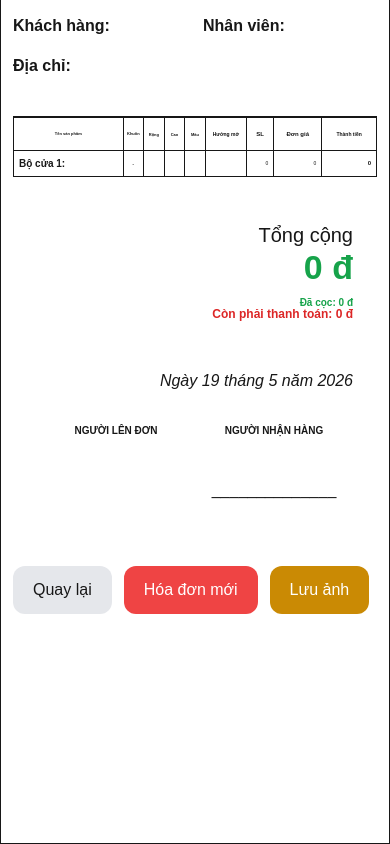
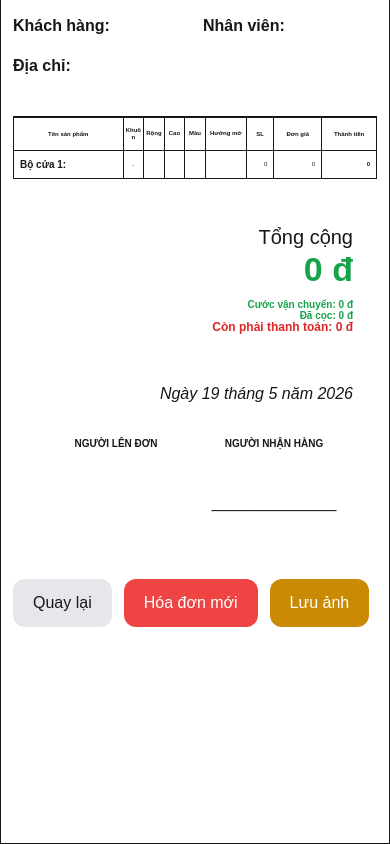
Before and after one commit to kimtaehyung26121998-del/cuathep-app, a Next.js app: page / in a window 390 px wide. Both pictures are taken after a click on the button "Xem hóa đơn". Shown: the part 279-1123 px from the top of the page. Built offline with nearby package versions, Linux system fonts and the light colour scheme.

Commit message:
update mobile table font4

```diff
--- a/app/page.js
+++ b/app/page.js
@@ -67,6 +67,10 @@ export default function Home() {
     useState("");
     const [tienCoc, setTienCoc] =
   useState("");
+  const [
+  cuocVanChuyen,
+  setCuocVanChuyen,
+] = useState("");
 
   const hoaDonRef = useRef(null);
   const [isMobile, setIsMobile] =
@@ -400,8 +404,16 @@ useEffect(() => {
   const soTienDaCoc =
   Number(tienCoc || 0);
 
+const tienVanChuyen =
+  Number(cuocVanChuyen || 0);
+
+const tongSauVanChuyen =
+  tongCong +
+  tienVanChuyen;
+
 const conPhaiThanhToan =
-  tongCong - soTienDaCoc;
+  tongSauVanChuyen -
+  soTienDaCoc;
 
   const taiPDF = async () => {
 
@@ -662,7 +674,7 @@ style={{
   style={{
     padding: "12px 6px",
     fontSize: isMobile
- ? "4px"
+ ? "6px"
   : "8px",
   overflowWrap: "break-word",
     fontWeight: "700",
@@ -681,7 +693,7 @@ style={{
       : "12px 6px",
 
     fontSize: isMobile
-      ? "4px"
+      ? "6px"
       : "8px",
 
     fontWeight: "700",
@@ -701,10 +713,10 @@ style={{
   style={{
     padding: isMobile
       ? "3px 2px"
-      : "12px 5px",
-
-    fontSize: isMobile
-  ? "4px"
+      : "12px 6px",
+
+    fontSize: isMobile
+  ? "6px"
   : "8px",
   overflowWrap: "break-word",
 
@@ -729,10 +741,10 @@ style={{
   style={{
     padding: isMobile
       ? "3px 2px"
-      : "12px 5px",
-
-    fontSize: isMobile
-  ? "4px"
+      : "12px 6px",
+
+    fontSize: isMobile
+  ? "6px"
   : "8px",
   overflowWrap: "break-word",
 
@@ -757,10 +769,10 @@ style={{
   style={{
     padding: isMobile
       ? "3px 2px"
-      : "12px 5px",
+      : "12px 6px",
 
    fontSize: isMobile
-  ? "4px"
+  ? "6px"
   : "8px",
   overflowWrap: "break-word",
 
@@ -785,10 +797,10 @@ style={{
   style={{
     padding: isMobile
       ? "3px 2px"
-      : "12px 5px",
-
-    fontSize: isMobile
-      ? "5px"
+      : "12px 6px",
+
+    fontSize: isMobile
+      ? "6px"
       : "8px",
 overflowWrap: "break-word",
     fontWeight: "700",
@@ -847,7 +859,7 @@ overflowWrap: "break-word",
   style={{
     padding: "12px 6px",
     fontSize: isMobile
- ? "5px"
+ ? "6px"
   : "8px",
   overflowWrap: "break-word",
     fontWeight: "700",
@@ -1040,7 +1052,7 @@ const tienPhaoDinh =
   className="border"
   style={{ overflowWrap: "break-word",
     overflowWrap: "break-word",
-    padding: "5px",
+    padding: "6px",
     fontWeight: "700",
     fontSize: "10px",
     lineHeight: "1.5",
@@ -1082,7 +1094,7 @@ const tienPhaoDinh =
     overflowWrap: "break-word",
     padding: "6px",
     fontSize: isMobile
- ? "4px"
+ ? "6px"
   : "8px",
     verticalAlign: "middle",
   }}
@@ -1096,7 +1108,7 @@ const tienPhaoDinh =
     overflowWrap: "break-word",
     padding: "6px",
     fontSize: isMobile
- ? "4px"
+ ? "6px"
   : "8px",
     verticalAlign: "middle",
   }}
@@ -1108,9 +1120,9 @@ const tienPhaoDinh =
   className="border"
   style={{ overflowWrap: "break-word",
     overflowWrap: "break-word",
-    padding: "5px",
-    fontSize: isMobile
- ? "4px"
+    padding: "6px",
+    fontSize: isMobile
+ ? "6px"
   : "8px",
     verticalAlign: "middle",
   }}
@@ -1122,9 +1134,9 @@ const tienPhaoDinh =
   className="border"
   style={{ overflowWrap: "break-word",
     overflowWrap: "break-word",
-    padding: "5px",
-    fontSize: isMobile
- ? "5px"
+    padding: "6px",
+    fontSize: isMobile
+ ? "6px"
   : "8px",
     verticalAlign: "middle",
   }}
@@ -1136,10 +1148,10 @@ const tienPhaoDinh =
   className="border"
   style={{
     overflowWrap: "break-word",
-    padding: "5px",
-
-    fontSize: isMobile
-      ? "5px"
+    padding: "6px",
+
+    fontSize: isMobile
+      ? "6px"
       : "14px",
 
     textAlign: "right",
@@ -1164,8 +1176,8 @@ const tienPhaoDinh =
        <td
   className="border"
   style={{ overflowWrap: "break-word",
-    padding: "5px",
-    fontSize: isMobile ? "5px" : "14px",
+    padding: "6px",
+    fontSize: isMobile ? "6px" : "14px",
     textAlign: "right",
     whiteSpace: "nowrap",
     verticalAlign: "middle",
@@ -1182,7 +1194,7 @@ const tienPhaoDinh =
   className="border"
   style={{
     overflowWrap: "break-word",
-    padding: "5px",
+    padding: "6px",
 
     fontWeight: "700",
 
@@ -1219,9 +1231,10 @@ const tienPhaoDinh =
           <td
   className="border"
   style={{ overflowWrap: "break-word",
-    padding: "5px",
-    fontSize: isMobile
- ? "5px"
+    padding: "6px",
+    textAlign: "right",
+    fontSize: isMobile
+ ? "6px"
   : "8px",
     verticalAlign: "middle",
   }}
@@ -1241,9 +1254,10 @@ const tienPhaoDinh =
           <td
   className="border"
   style={{ overflowWrap: "break-word",
-    padding: "5px",
-    fontSize: isMobile
- ? "5px"
+    textAlign: "right",
+    padding: "6px",
+    fontSize: isMobile
+ ? "6px"
   : "8px",
     verticalAlign: "middle",
   }}
@@ -1254,9 +1268,10 @@ const tienPhaoDinh =
           <td
   className="border"
   style={{ overflowWrap: "break-word",
-    padding: "5px",
-    fontSize: isMobile
- ? "5px"
+    padding: "6px",
+    textAlign: "right",
+    fontSize: isMobile
+ ? "6px"
   : "8px",
     verticalAlign: "middle",
   }}
@@ -1271,9 +1286,9 @@ const tienPhaoDinh =
           <td
   className="border"
   style={{ overflowWrap: "break-word",
-    padding: "5px",
+    padding: "6px",
     fontWeight: "700",
-    fontSize: isMobile ? "4px" : "14px",
+    fontSize: isMobile ? "6px" : "14px",
     textAlign: "right",
     whiteSpace: "nowrap",
   }}
@@ -1302,9 +1317,10 @@ const tienPhaoDinh =
           <td
   className="border"
   style={{ overflowWrap: "break-word",
-    padding: "5px",
-    fontSize: isMobile
- ? "5px"
+    padding: "6px",
+    textAlign: "right",
+    fontSize: isMobile
+ ? "6px"
   : "8px",
     verticalAlign: "middle",
   }}
@@ -1320,9 +1336,10 @@ const tienPhaoDinh =
           <td
   className="border"
   style={{ overflowWrap: "break-word",
-    padding: "5px",
-    fontSize: isMobile
- ? "4px"
+    textAlign: "right",
+    padding: "6px",
+    fontSize: isMobile
+ ? "6px"
   : "8px",
     verticalAlign: "middle",
   }}
@@ -1337,9 +1354,10 @@ const tienPhaoDinh =
           <td
   className="border"
   style={{ overflowWrap: "break-word",
-    padding: "5px",
-    fontSize: isMobile
- ? "4px"
+    textAlign: "right",
+    padding: "6px",
+    fontSize: isMobile
+ ? "6px"
   : "8px",
     verticalAlign: "middle",
   }}
@@ -1354,9 +1372,9 @@ const tienPhaoDinh =
           <td
   className="border"
   style={{ overflowWrap: "break-word",
-    padding: "5px",
+    padding: "6px",
     fontWeight: "700",
-    fontSize: isMobile ? "4px" : "14px",
+    fontSize: isMobile ? "6px" : "14px",
     textAlign: "right",
     whiteSpace: "nowrap",
   }}
@@ -1383,9 +1401,10 @@ const tienPhaoDinh =
           <td
   className="border"
   style={{ overflowWrap: "break-word",
-    padding: "5px",
-    fontSize: isMobile
- ? "5px"
+    textAlign: "right",
+    padding: "6px",
+    fontSize: isMobile
+ ? "6px"
   : "8px",
     verticalAlign: "middle",
   }}
@@ -1401,9 +1420,10 @@ const tienPhaoDinh =
           <td
   className="border"
   style={{ overflowWrap: "break-word",
-    padding: "5px",
-    fontSize: isMobile
- ? "5px"
+    textAlign: "right",
+    padding: "6px",
+    fontSize: isMobile
+ ? "6px"
   : "8px",
     verticalAlign: "middle",
     whiteSpace: "nowrap",
@@ -1419,9 +1439,10 @@ const tienPhaoDinh =
           <td
   className="border"
   style={{ overflowWrap: "break-word",
-    padding: "5px",
-    fontSize: isMobile
- ? "5px"
+    textAlign: "right",
+    padding: "6px",
+    fontSize: isMobile
+ ? "6px"
   : "8px",
     verticalAlign: "middle",
   }}
@@ -1434,9 +1455,9 @@ const tienPhaoDinh =
 <td
   className="border"
   style={{ overflowWrap: "break-word",
-    padding: "5px",
+    padding: "6px",
     fontWeight: "700",
-    fontSize: isMobile ? "4px" : "14px",
+    fontSize: isMobile ? "6px" : "14px",
     textAlign: "right",
     whiteSpace: "nowrap",
   }}
@@ -1457,9 +1478,10 @@ const tienPhaoDinh =
           <td
   className="border"
   style={{ overflowWrap: "break-word",
-    padding: "5px",
-    fontSize: isMobile
- ? "5px"
+    textAlign: "right",
+    padding: "6px",
+    fontSize: isMobile
+ ? "6px"
   : "8px",
     verticalAlign: "middle",
   }}
@@ -1475,9 +1497,10 @@ const tienPhaoDinh =
           <td
   className="border"
   style={{ overflowWrap: "break-word",
-    padding: "5px",
-    fontSize: isMobile
- ? "5px"
+    textAlign: "right",
+    padding: "6px",
+    fontSize: isMobile
+ ? "6px"
   : "8px",
     verticalAlign: "middle",
   }}
@@ -1488,9 +1511,9 @@ const tienPhaoDinh =
           <td
   className="border"
   style={{ overflowWrap: "break-word",
-    padding: "5px",
+    padding: "6px",
     fontWeight: "700",
-    fontSize: isMobile ? "4px" : "14px",
+    fontSize: isMobile ? "6px" : "14px",
     textAlign: "right",
     whiteSpace: "nowrap",
   }}
@@ -1550,7 +1573,7 @@ const tienPhaoDinh =
       }}
     >
 
-      {tongCong.toLocaleString()} đ
+      {tongSauVanChuyen.toLocaleString()} đ
       <div
   style={{
     marginTop: "10px",
@@ -1564,6 +1587,17 @@ const tienPhaoDinh =
         : "16px",
     }}
   >
+    <p
+  style={{
+    fontSize: isMobile
+      ? "10px"
+      : "16px",
+  }}
+>
+  Cước vận chuyển:
+  {" "}
+  {tienVanChuyen.toLocaleString()} đ
+</p>
     Đã cọc:
     {" "}
     {soTienDaCoc.toLocaleString()} đ
@@ -1719,6 +1753,7 @@ style={{
     setDiaChiKhach("");
     setNhanVien("");
     setTienCoc("");
+    setCuocVanChuyen("");
 
     setXemHoaDon(false);
 
@@ -1835,6 +1870,25 @@ style={{
   }
   onChange={(e) =>
     setTienCoc(
+      e.target.value.replace(
+        /\D/g,
+        ""
+      )
+    )
+  }
+  className="w-full border p-3 rounded-2xl"
+/>
+<input
+  placeholder="Cước vận chuyển"
+  value={
+    cuocVanChuyen
+      ? formatTien(
+          cuocVanChuyen
+        )
+      : ""
+  }
+  onChange={(e) =>
+    setCuocVanChuyen(
       e.target.value.replace(
         /\D/g,
         ""
@@ -2479,7 +2533,7 @@ style={{
   backgroundColor: "#2563eb",
   color: "#ffffff",
   boxShadow:
-    "0 4px 10px rgba(37,99,235,0.3)"
+    "0 6px 10px rgba(37,99,235,0.3)"
 }}
         >
 
```
